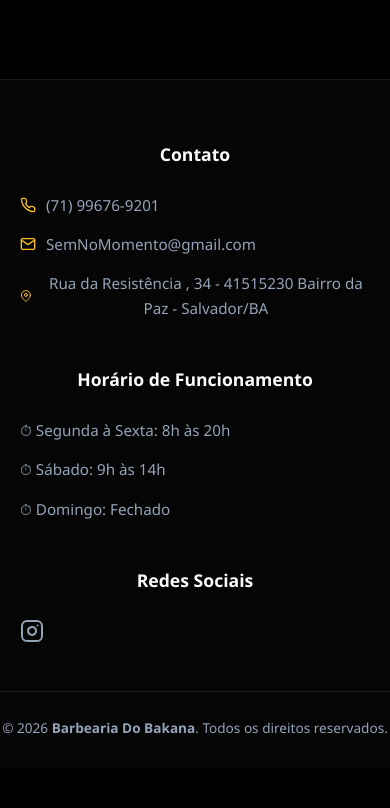
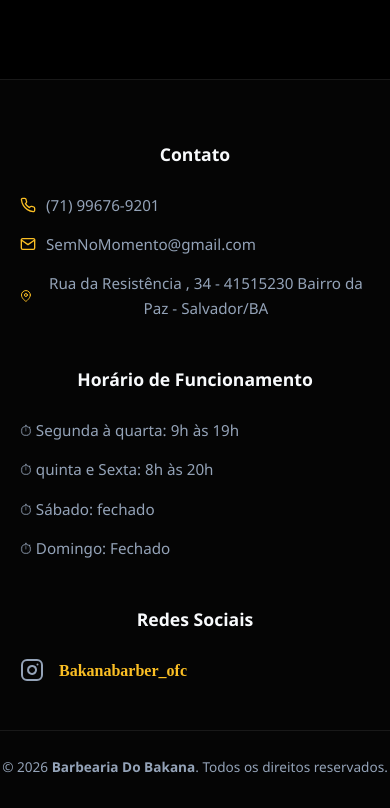
Before and after one commit to amorimdofront/BarbeariaBK, a React (Vite) app: page / in a window 390 px wide. Shown: the part 2268-3076 px from the top of the page. Before the commit the page ends 3036 px from the top, so only its background shows below. Built offline with nearby package versions, Linux system fonts and the light colour scheme; no server answers; the database is empty; a web font is replaced by a local one; what @mercadopago/sdk-react would draw is missing.

Commit message:
responsividade agendamento

```diff
--- a/src/AgendamentoModal.jsx
+++ b/src/AgendamentoModal.jsx
@@ -2,7 +2,7 @@ import { useState, useEffect, useRef } from 'react';
 import { supabase } from './supabaseClient';
 import { initMercadoPago, Wallet } from '@mercadopago/sdk-react';
 
-initMercadoPago('APP_USR-10e2f768-69f8-4564-81d5-25c8b80fa601', { locale: 'pt-BR' });
+initMercadoPago('APP_USR-02a3b70e-f235-4680-a732-3ec374751c26', { locale: 'pt-BR' });
 
 const mesesNomes = [
   'Janeiro', 'Fevereiro', 'Março', 'Abril', 'Maio', 'Junho',
@@ -109,7 +109,7 @@ export default function AgendamentoModal({ servico, usuario, onClose, onSuccess
     if (preferenceId) {
       intervalo = setInterval(async () => {
         try {
-          const ACCESS_TOKEN = 'APP_USR-5888724309282332-121722-f264b12e3b0f72771a5c336e21099951-3074782821';
+          const ACCESS_TOKEN = 'APP_USR-515042990931776-071412-a1f85ea12159922220fc0239b6e7af3d-230216815';
           const response = await fetch(`https://api.mercadopago.com/v1/payments/search?preference_id=${preferenceId}`, { headers: { Authorization: `Bearer ${ACCESS_TOKEN}` } });
           const dataMP = await response.json();
 
@@ -154,7 +154,7 @@ export default function AgendamentoModal({ servico, usuario, onClose, onSuccess
         setTimeout(() => onSuccess(), 2500);
 
       } else {
-        const ACCESS_TOKEN = 'APP_USR-5888724309282332-121722-f264b12e3b0f72771a5c336e21099951-3074782821';
+        const ACCESS_TOKEN = 'APP_USR-515042990931776-071412-a1f85ea12159922220fc0239b6e7af3d-230216815';
         const response = await fetch('https://api.mercadopago.com/checkout/preferences', {
           method: 'POST',
           headers: { Authorization: `Bearer ${ACCESS_TOKEN}`, 'Content-Type': 'application/json' },
--- a/src/App.jsx
+++ b/src/App.jsx
@@ -314,8 +314,10 @@ function App() {
           <div className="footer-column">
             <h4>Horário de Funcionamento</h4>
             <ul>
-              <li>⏱ Segunda à Sexta: 8h às 20h</li>
-              <li>⏱ Sábado: 9h às 14h</li>
+
+              <li>⏱ Segunda à quarta: 9h às 19h</li>
+              <li>⏱ quinta e Sexta: 8h às 20h</li>
+              <li>⏱ Sábado: fechado</li>
               <li>⏱ Domingo: Fechado</li>
             </ul>
           </div>
@@ -328,7 +330,7 @@ function App() {
                   <path d="M16 11.37A4 4 0 1 1 12.63 8 4 4 0 0 1 16 11.37z"/>
                   <line x1="17.5" y1="6.5" x2="17.51" y2="6.5"/>
                 </svg>
-              </a>
+              </a> <span>Bakanabarber_ofc</span>
             </div>
           </div>
         </div>
--- a/src/LojaPlanos.jsx
+++ b/src/LojaPlanos.jsx
@@ -7,7 +7,7 @@ const PLANOS = [
   {
     id: 'basico',
     nome: 'Assinatura Básica',
-    valor: 90,
+    valor: 1,
     servicos: 4,
     destaque: false,
     beneficios: ['4 Cortes por mês', 'Desconto em pomadas', 'Agendamento prático'],
@@ -35,7 +35,7 @@ export default function LojaPlanos({ usuario, onVoltar }) {
     setErro('');
 
     try {
-      const ACCESS_TOKEN = 'APP_USR-5888724309282332-121722-f264b12e3b0f72771a5c336e21099951-3074782821';
+      const ACCESS_TOKEN = 'APP_USR-515042990931776-071412-a1f85ea12159922220fc0239b6e7af3d-230216815';
 
       const response = await fetch('https://api.mercadopago.com/checkout/preferences', {
         method: 'POST',
```
